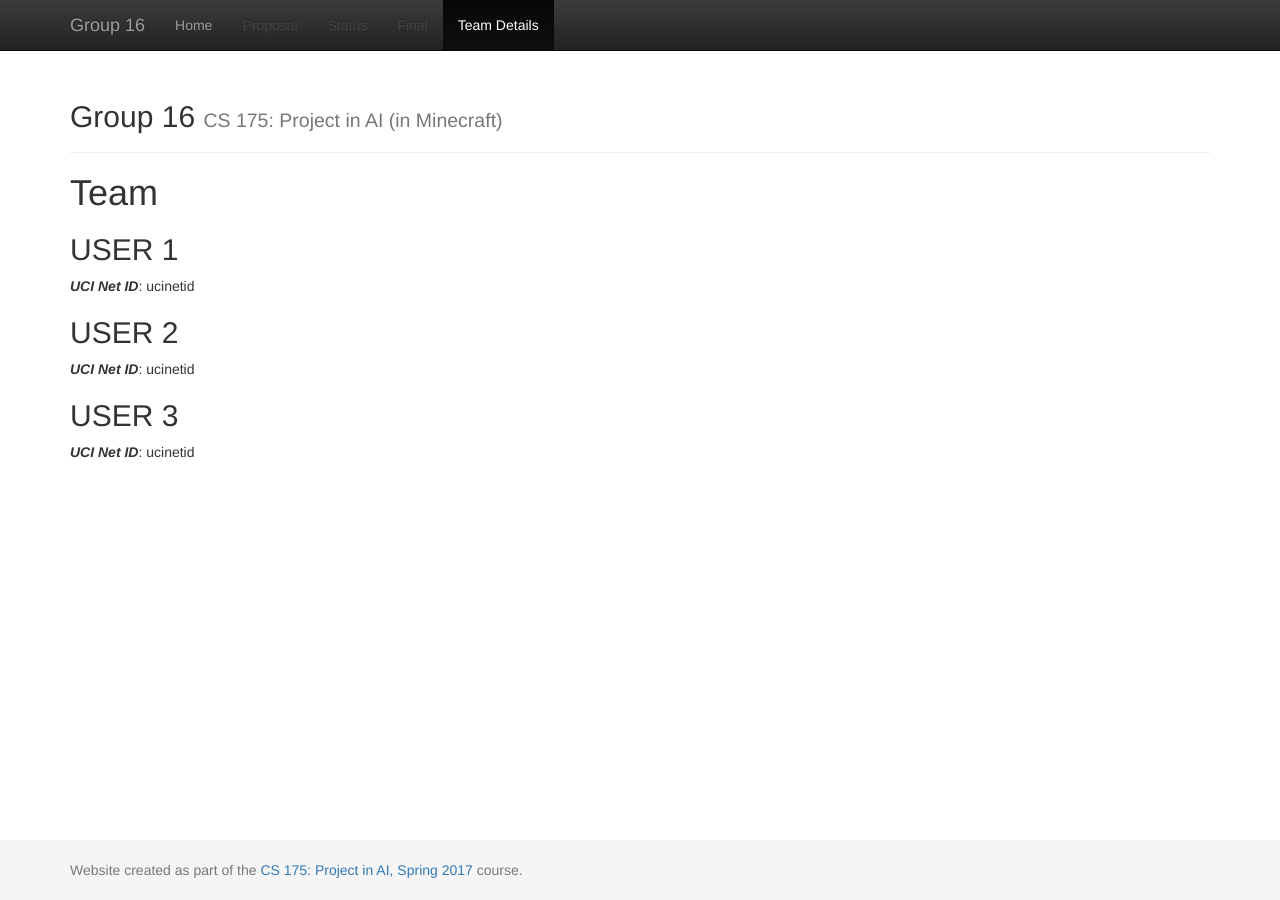
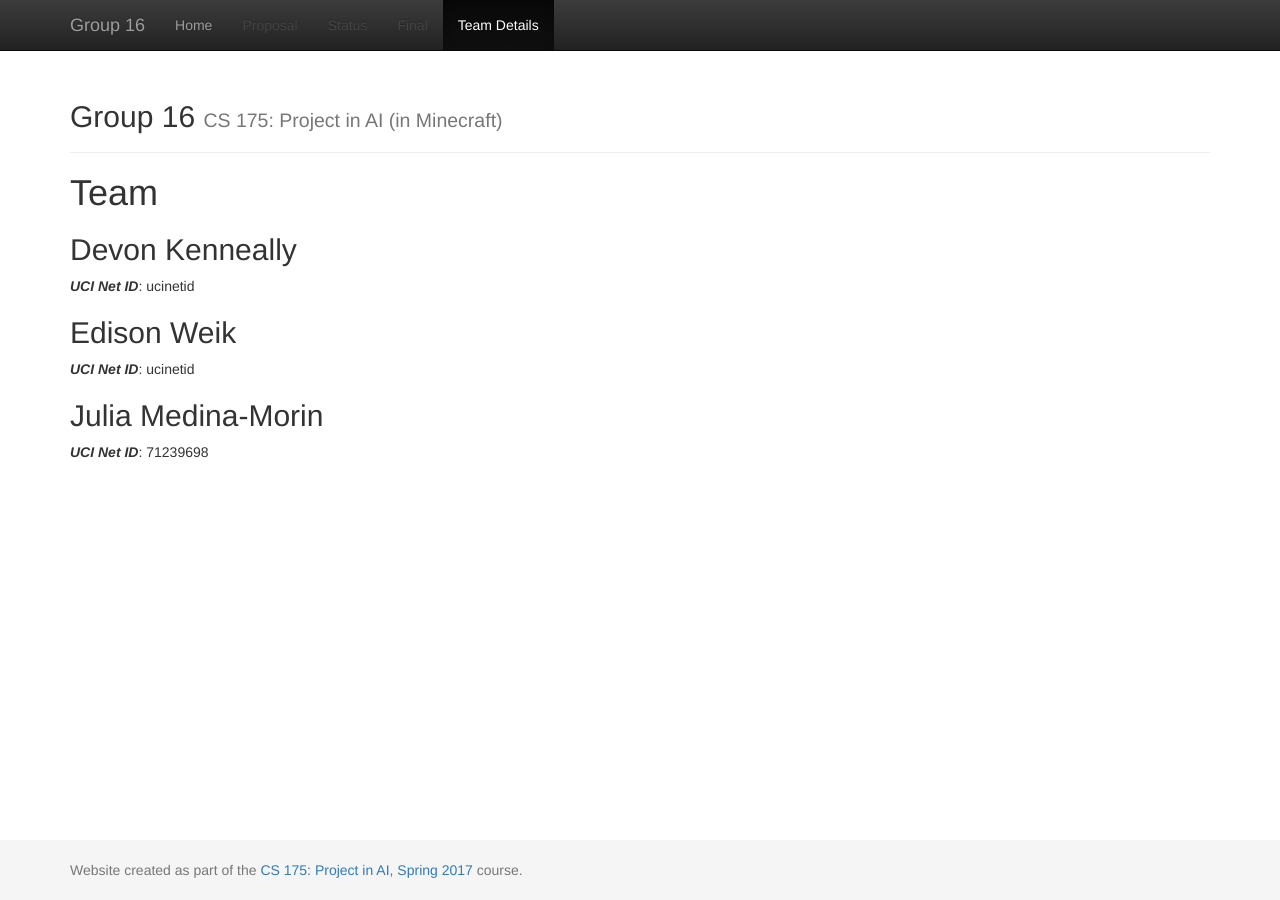
Before and after one commit to becamorin20/Group-16, a Jekyll site: the page built from docs/team.md, in a window 1280 px wide. Built offline with Jekyll 4.4.1, drawn with Linux system fonts in a browser that asks for light colours.

Commit message:
Update team.md

```diff
--- a/docs/team.md
+++ b/docs/team.md
@@ -6,11 +6,11 @@ title:  Team
 # {{ page.title }}
 
 
-## USER 1
+## Devon Kenneally
 ***UCI Net ID***: ucinetid
 
-## USER 2
+## Edison Weik
 ***UCI Net ID***: ucinetid
 
-## USER 3
-***UCI Net ID***: ucinetid
+## Julia Medina-Morin
+***UCI Net ID***: 71239698
```
